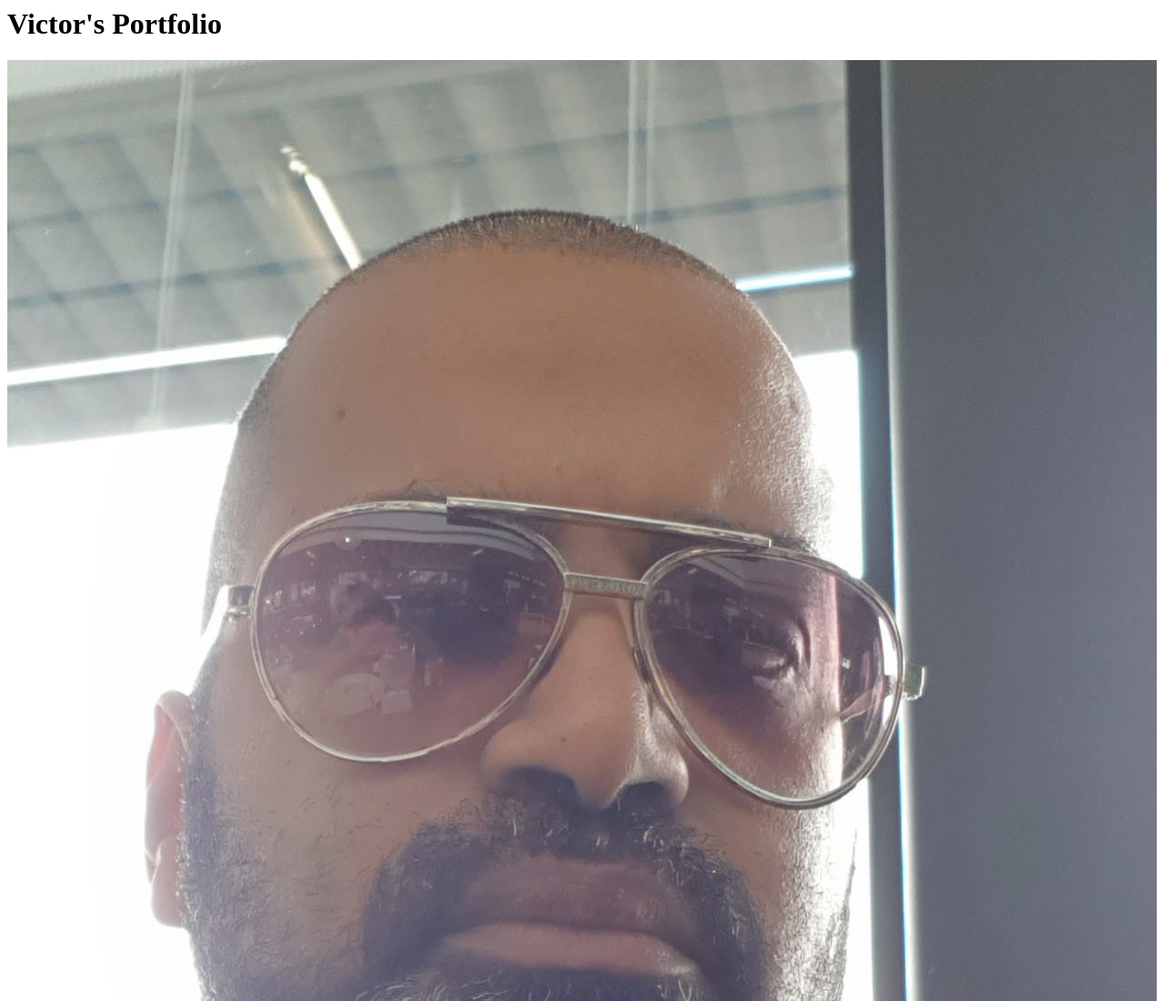
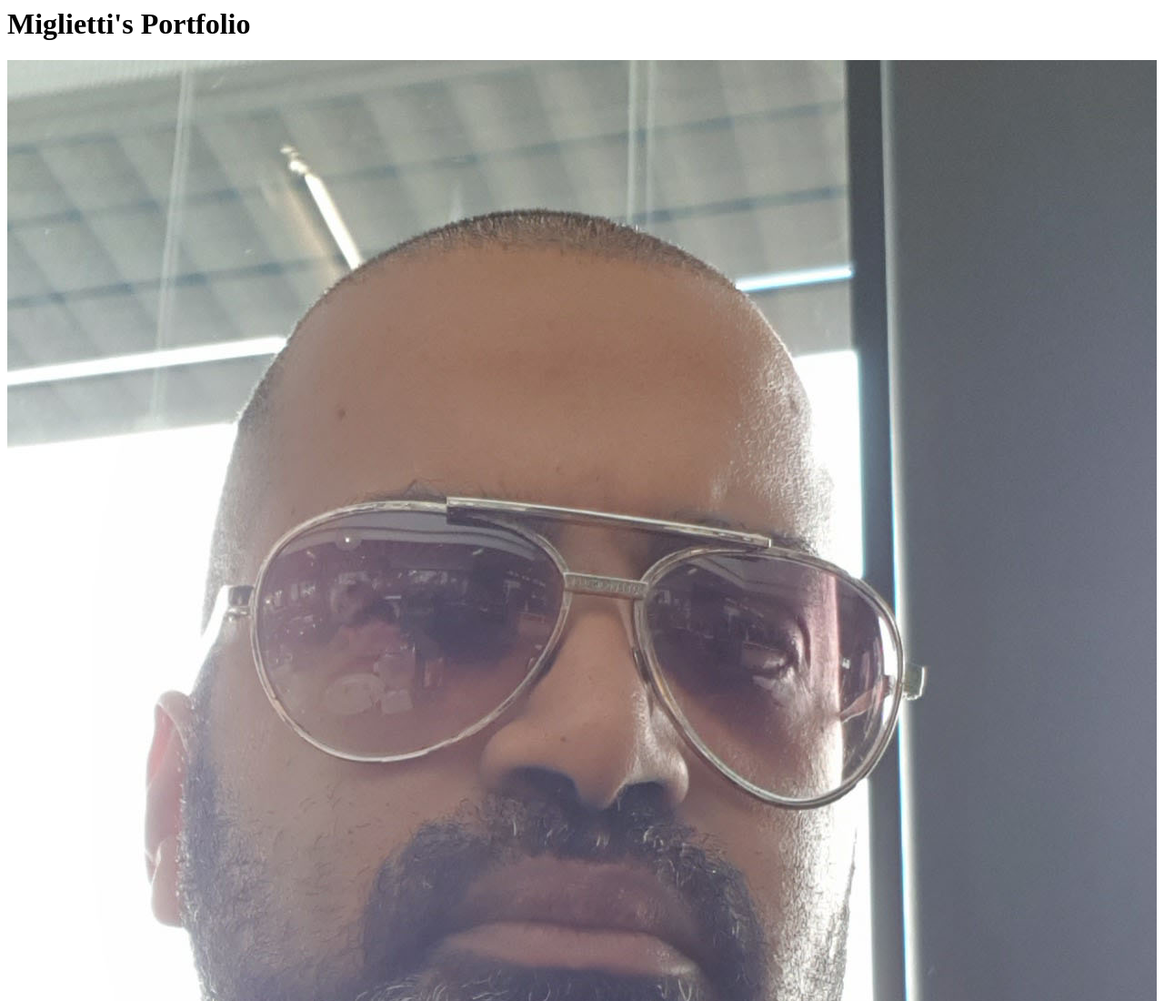
Before and after one commit to Miglietti/miglietti.gibhub.io, a plain HTML site: page index.html in a window 1280 px wide. Shown: the top 1100 px of the page at 91% size. Drawn offline with Linux system fonts and the light colour scheme.

Commit message:
portfolio name change

```diff
--- a/index.html
+++ b/index.html
@@ -1,4 +1,4 @@
 <html>
-  <h1>Victor's Portfolio</h1>
+  <h1>Miglietti's Portfolio</h1>
   <img src='./mypic.jpg'/>
 </html>
```
